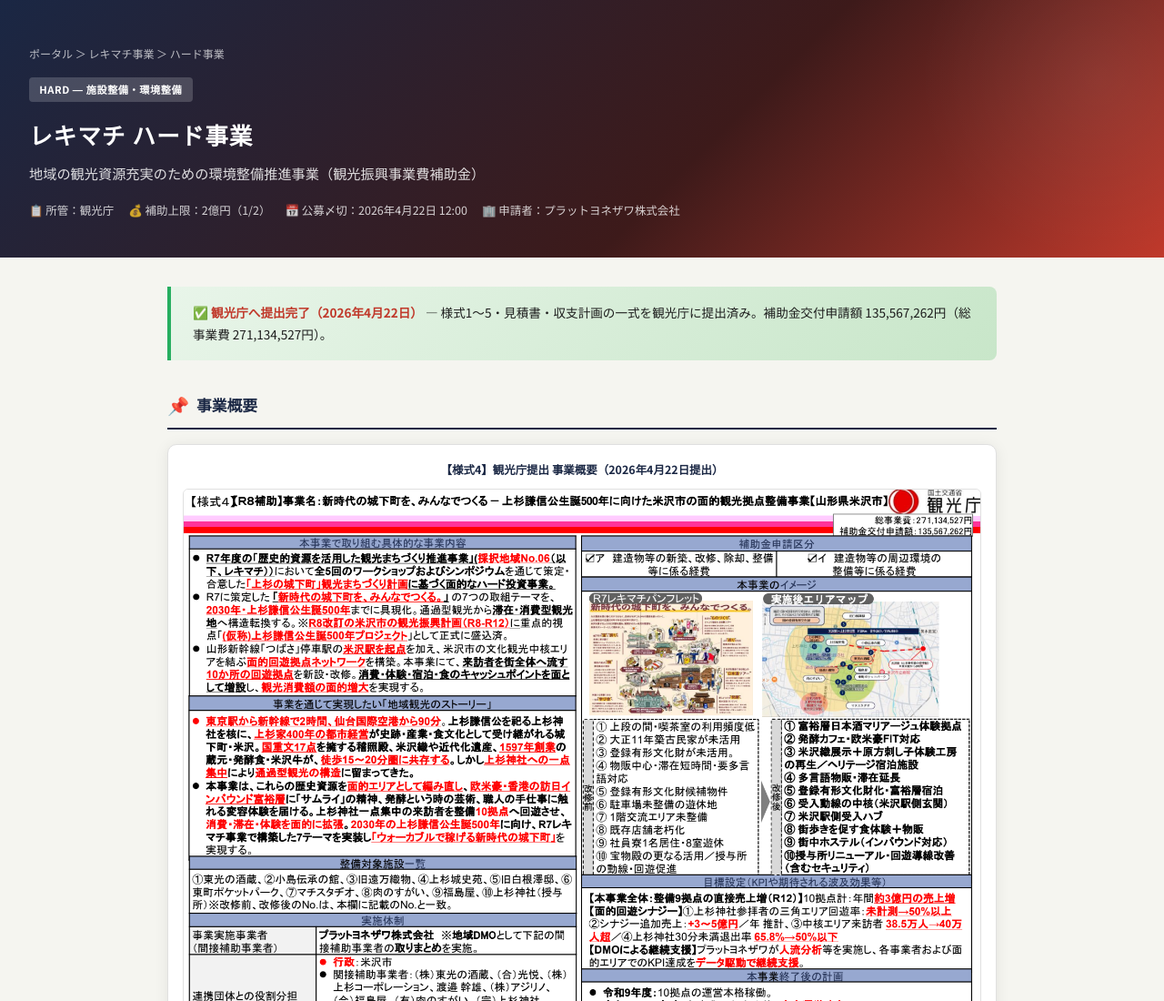
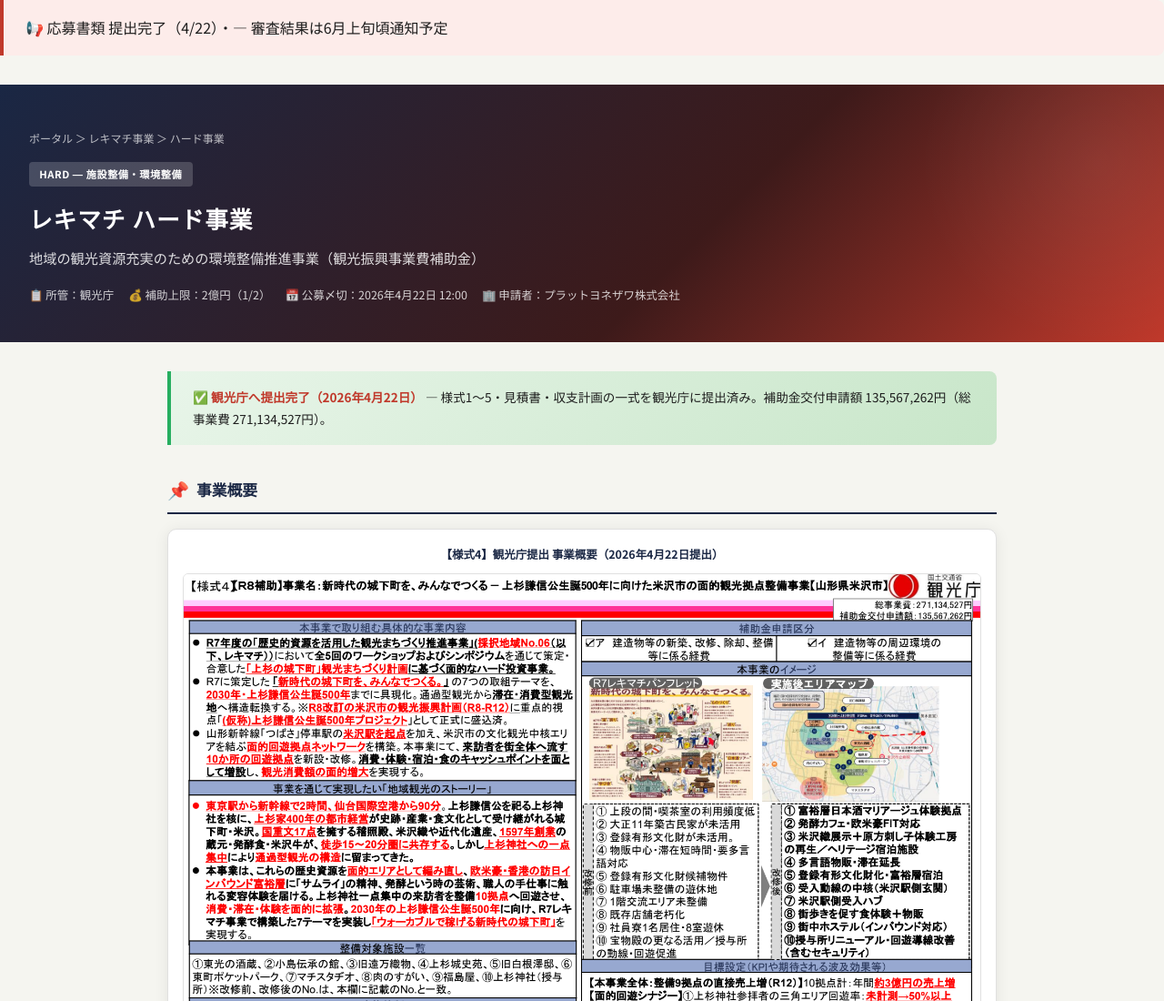
Before and after one commit to yinoue-22/plat-yonezawa-docs, a plain HTML site: page projects/rekimachi-hard.html in a window 1280 px wide. Shown: the top 1100 px of the page at 91% size. Drawn offline with Linux system fonts and the light colour scheme.

Commit message:
Update rekimachi-hard.html

```diff
--- a/projects/rekimachi-hard.html
+++ b/projects/rekimachi-hard.html
@@ -178,6 +178,11 @@
 </style>
 </head>
 <body>
+
+<!-- ── ALERT ── -->
+<div class="alert-banner green">
+  📢 応募書類 提出完了（4/22）・— 審査結果は6月上旬頃通知予定
+</div>
 
 <!-- ── HERO ── -->
 <div class="hero">
```
